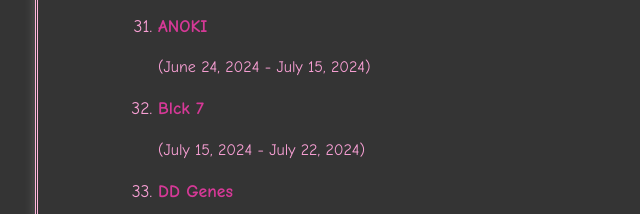
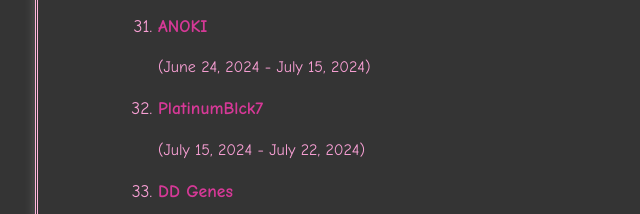
Before and after one commit to BonesMcGhoulie/josie, a plain HTML site: page topbloke.html in a window 1280 px wide. Shown: the part 2826-3040 px from the top of the page, 122-762 px from the left. Drawn offline with Linux system fonts and the light colour scheme.

Commit message:
changed 'blck7' to 'platinumblck7' in tb list

```diff
--- a/topbloke.html
+++ b/topbloke.html
@@ -53,7 +53,7 @@
             <li><a href="https://www.youtube.com/live/03tYTwHlr6E?si=CVPcBcRXE6gj1618&t=660" target="_blank">gabe333</a></li> <p>(May 27, 2024 - June 17, 2024)</p>
             <li><a href="https://www.youtube.com/live/_PxZ-JPWq6E?si=lDlSpzr1BhPT3gVO&t=539" target="_blank">Ruatt Buorr</a></li> <p>(June 17, 2024 - June 24, 2024)</p>
             <li><a href="https://www.youtube.com/live/QFyohNGnFyE?si=RSuB3cQp6NZSZ0T_&t=755" target="_blank">ANOKI</a></li> <p>(June 24, 2024 - July 15, 2024)</p>
-            <li><a href="https://www.youtube.com/live/jKywYr46ccA?si=uFd60dHiCQruw4Ql&t=1089" target="_blank">Blck 7</a></li> <p>(July 15, 2024 - July 22, 2024)</p>
+            <li><a href="https://www.youtube.com/live/jKywYr46ccA?si=uFd60dHiCQruw4Ql&t=1089" target="_blank">PlatinumBlck7</a></li> <p>(July 15, 2024 - July 22, 2024)</p>
             <li><a href="https://www.youtube.com/live/3CtjhksYf8A?si=VezycO1zjJHMGgRo&t=938" target="_blank">DD Genes</a></li> <p>(July 22, 2024 - July 29, 2024)</p>
             <li><a href="https://www.youtube.com/clip/Ugkxs4TsF8O9OMNsuomCns5FvH7XV9ZalMHd" target="_blank">Mac 'n' Cheez</a></li> <p>(July 29, 2024 - August 5, 2024)</p>
             <li><a href="https://www.youtube.com/clip/UgkxQOLQIHcBklpFFTLB8SnogiY7kUeqgPGL" target="_blank">Huell</a></li> <p>(August 5, 2024 - August 12, 2024)</p>
```
Also changed, not shown: index.html (+1 -1 lines).
